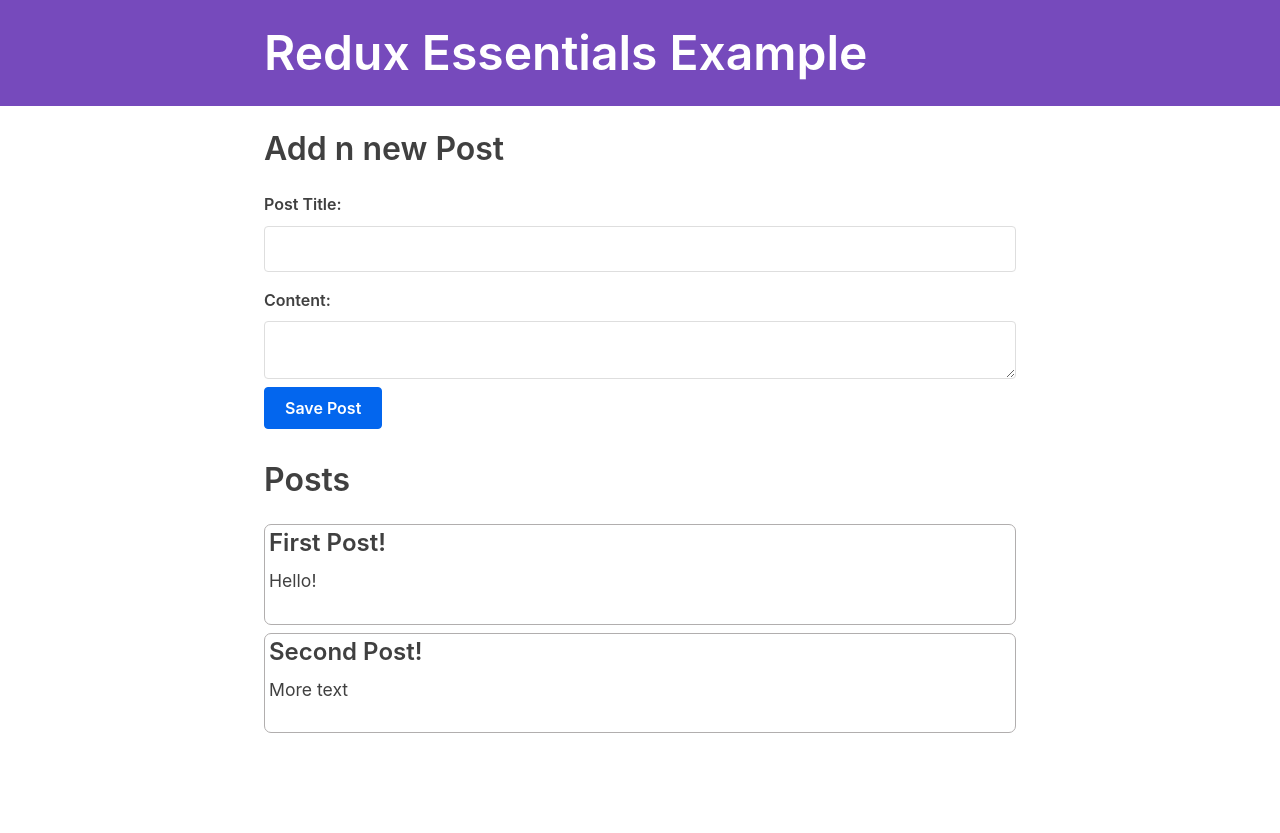
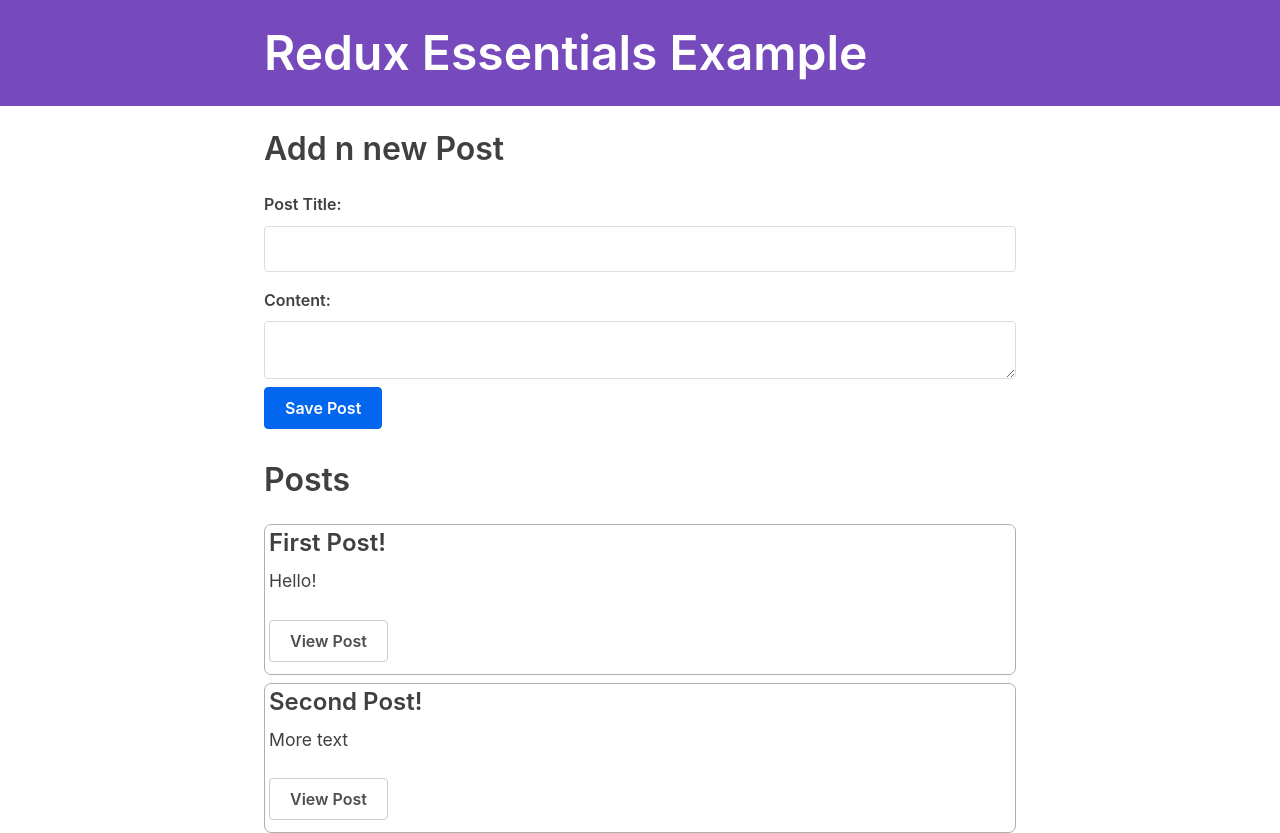
Before and after one commit to 8mamo10/relux, a React (Create React App) app in the folder redux-essentials-example-app/: page / in a window 1280 px wide. Before the commit the page ends 800 px from the top, so only its background shows below. Built offline with nearby package versions, Linux system fonts and the light colour scheme; what miragejs, txtgen would draw is missing.

Commit message:
Enable to show SinglePostPage

```diff
--- a/redux-essentials-example-app/src/App.js
+++ b/redux-essentials-example-app/src/App.js
@@ -10,6 +10,7 @@
 
 import { PostsList } from './features/posts/PostsList'
 import { AddPostForm } from './features/posts/AddPostForm'
+import { SinglePostPage } from './features/posts/SinglePostPage'
 
 function App() {
   return (
@@ -27,6 +28,7 @@
               </React.Fragment>
             )}
           />
+          <Route exact path="/posts/:postId" component={SinglePostPage} />
           <Redirect to="/" />
         </Switch>
       </div>
--- a/redux-essentials-example-app/src/features/posts/PostsList.js
+++ b/redux-essentials-example-app/src/features/posts/PostsList.js
@@ -1,5 +1,6 @@
 import React from 'react'
 import { useSelector } from 'react-redux'
+import { Link } from 'react-router-dom'
 
 export const PostsList = () => {
   const posts = useSelector(state => state.posts)
@@ -8,6 +9,9 @@
     <article className="post-excerpt" key={post.id}>
       <h3>{post.title}</h3>
       <p className="post-content">{post.content.substring(0, 100)}</p>
+      <Link to={`/posts/${post.id}`} className="button muted-button">
+        View Post
+      </Link>
     </article>
   ))
 
```
